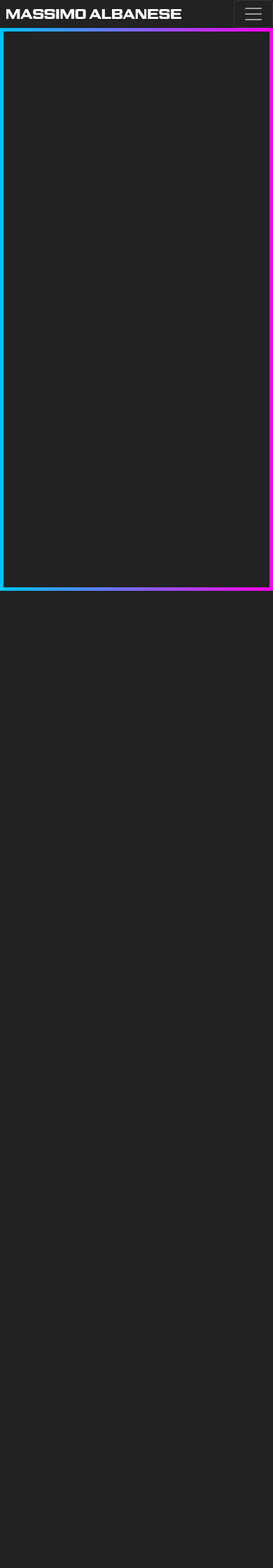
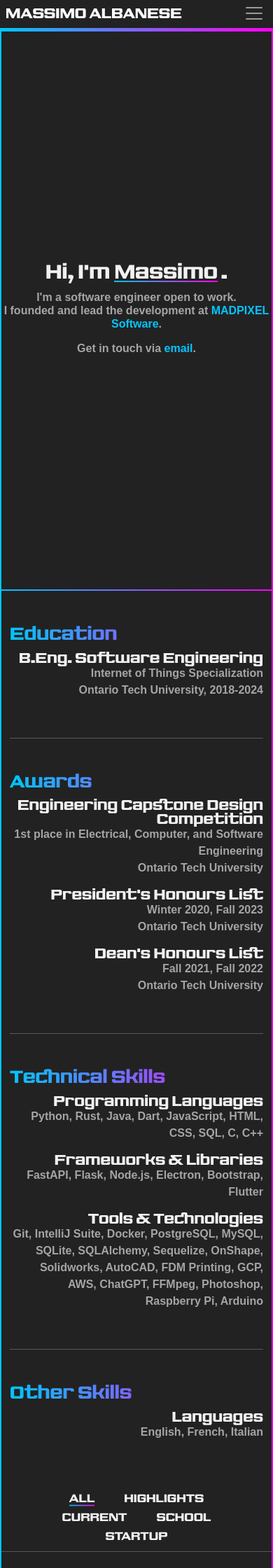
Before and after one commit to madlitch/portfolio, a Python web app: template app/templates/index.html in a window 390 px wide. Shown: the top 2240 px of the page at 70% size. Before the commit the page ends 844 px from the top, so only its background shows below. Run offline with Jinja, Linux system fonts and the light colour scheme; the template is opened without the code that fills it, so the values that code supplies are empty; some web fonts are replaced.

Commit message:
+ updated data + changed to scroll layout + cleaned up some css + mobile only formatting - tabs

```diff
--- a/app/static/stylesheet.css
+++ b/app/static/stylesheet.css
@@ -38,22 +38,16 @@ nav {
     color: #f1f1f1;
 }
 
+.nav-gradient-bar {
+    height: 5px;
+}
+
+#navbar-toggler {
+    border: 0;
+}
+
 .bg-dark {
     background-color: #222222 !important;
-}
-
-.overlay {
-    width: 100%;
-    height: 40px; /* Default height for mobile */
-    /*background-color: #000; !* or any dark color you want *!*/
-}
-
-/* This media query applies for screens larger than 992px in width */
-@media (min-width: 992px) {
-    .overlay {
-        height: auto; /* Allows the div to expand fully on larger screens */
-        /* any other styles you want to apply only on larger screens */
-    }
 }
 
 .gradient-text {
@@ -119,14 +113,75 @@ header .container {
     z-index: 2;
 }
 
+@media (min-width: 577px) {
+    .scroll-snap-container {
+        scroll-padding-top: 45px;
+        overflow-y: scroll;
+        /*scroll-snap-type: y proximity;*/
+        height: calc(100vh);;
+    }
+
+    .filter-container {
+        position: sticky;
+        top: 0;
+        z-index: 1000;
+    }
+
+    .header {
+        padding: 45px 5px 0px 5px;
+        width: 100%;
+        background-image: linear-gradient(90deg, #00C6FF, #FF00F6);
+    }
+
+    .bottom-gradient-line {
+        position: sticky;
+        bottom: 0;
+        left: 0;
+        right: 0;
+        height: 5px;
+        background-image: linear-gradient(90deg, #00C6FF, #FF00F6);
+        z-index: 1000;
+    }
+}
+
+@media (max-width: 577px) {
+    .filter-container {
+        position: sticky;
+        top: 42px;
+        z-index: 1000;
+    }
+
+    .header {
+        padding: 45px 2px 0px 2px;
+        width: 100%;
+        background-image: linear-gradient(90deg, #00C6FF, #FF00F6);
+    }
+
+    .bottom-gradient-line {
+        position: sticky;
+        bottom: 0;
+        left: 0;
+        right: 0;
+        height: 2px;
+        background-image: linear-gradient(90deg, #00C6FF, #FF00F6);
+        z-index: 1000;
+    }
+}
+
+.scroll-snap {
+    scroll-snap-align: start;
+}
+
 header {
-    padding: 0 5px 5px 5px;
+    padding: 45px 5px 0px 5px;
     position: relative;
     /*height: 100vh;*/
-    height: calc(100vh - 40px); /* Adjust based on the height of your filter container */
+    /*height: calc(100vh - 45px); */
     width: 100%;
-    overflow: hidden;
-    object-fit: cover;
+    /*overflow: hidden;*/
+    /*object-fit: cover;*/
+    /*top: 45px;*/
+    background-image: linear-gradient(90deg, #00C6FF, #FF00F6);
 }
 
 .tag {
@@ -172,10 +227,6 @@ a, u {
     background-image: linear-gradient(90deg, #00C6FF, #FF00F6);
 }
 
-.nav-gradient-bar {
-    height: 5px;
-}
-
 .hr-gradient {
     height: 1px;
 }
@@ -202,8 +253,8 @@ nav .nav-item:hover {
 
 .tab {
     width: 100%;
-    height: 100%;
-    overflow-x: hidden;
+    position: relative;
+    min-height: calc(100vh - 45px);
     -webkit-transition: width 0.5s ease-in-out, height 0.5s ease;
 }
 
@@ -245,9 +296,6 @@ nav .navbar-brand {
     font-size: 1rem;
     color: #00C6FF;
 }
-
-/* Existing CSS styles omitted for brevity */
-/* Add your existing styles here, followed by the new styles below */
 
 .navbar-container {
     padding: 0;
@@ -319,17 +367,10 @@ nav .navbar-brand {
     font-weight: 900;
 }
 
-.filter-container {
-    position: sticky;
-    top: 0;
-    z-index: 1000;
+.list-container {
+    min-height: calc(100vh - 50px);
+    /*overflow-y: scroll;*/
 }
-
-.project-list-container {
-    max-height: calc(100vh - 3rem - 45px);
-    overflow-y: auto;
-}
-
 
 .filter-button {
     cursor: pointer;
@@ -337,7 +378,6 @@ nav .navbar-brand {
 }
 
 .cutout-text {
-    /*font-weight: bold;*/
     color: transparent;
     background: linear-gradient(90deg, #00C6FF, #FF00F6);
     -webkit-background-clip: text;
@@ -347,3 +387,17 @@ nav .navbar-brand {
 .grey {
     color: #a5a5a5;
 }
+
+.text-justify {
+    text-align: justify;
+    text-justify: inter-word;
+}
+
+.sentinel {
+    position: absolute;
+    top: 50%; /* Center vertically in the tab */
+    left: 0;
+    width: 100%;
+    height: 1px; /* Minimal height */
+    pointer-events: none; /* Prevents the sentinel from interfering with mouse events */
+}
--- a/app/static/view.js
+++ b/app/static/view.js
@@ -3,19 +3,15 @@ const src = "/static/images/";
 function checkPathAndSwitchTab() {
     const path = window.location.pathname;
     const tab = path.split('/')[1]; // Assuming URL structure is like site.com/tabName
-    switchTab(tab);
+    selectTab(tab);
 }
 
 function switchTab(tab) {
     if (tab === "") {
         tab = "home";
     }
-    const tabs = document.querySelectorAll('.tab');
     const navtabs = document.querySelectorAll('.nav-tab');
 
-    tabs.forEach((tab) => {
-        tab.style.height = '0';
-    });
     navtabs.forEach((navtab) => {
         navtab.classList.remove('transparent-background');
     });
@@ -24,8 +20,14 @@ function switchTab(tab) {
         history.pushState({tab: tab}, '', '/' + tab);
     }
 
-    document.getElementById(tab).style.height = '100%';
     document.getElementById('nav-' + tab).classList.add('transparent-background');
+}
+
+function selectTab(tab) {
+    if (tab === "") {
+        tab = "home";
+    }
+    document.getElementById(tab).scrollIntoView({behavior: "smooth", block: "start"});
 }
 
 window.onpopstate = function (event) {
@@ -65,13 +67,39 @@ async function switchProjects(tag, button) {
 
 }
 
+document.addEventListener('DOMContentLoaded', () => {
+    function intersectionCallback(entries, observer) {
+        entries.forEach(entry => {
+            if (entry.isIntersecting) {
+                console.log(`Center of ${entry.target.parentNode.id} is in the viewport's middle`);
+            }
+        });
+    }
+
+    const viewportHeight = window.innerHeight;
+    const halfViewportHeight = Math.round(viewportHeight / 2);
+    const rootMarginValue = `-${halfViewportHeight}px 0px`;
+
+    const options = {
+        root: null,
+        rootMargin: `${rootMarginValue} 0px 0px`, // Adjusted dynamically
+        threshold: 0.01 // Detect even minor intersections
+    };
+    const observer = new IntersectionObserver(intersectionCallback, options);
+
+    document.querySelectorAll('.tab .sentinel').forEach(sentinel => {
+        observer.observe(sentinel);
+    });
+});
+
+
 function sleep(ms) {
     return new Promise(resolve => setTimeout(resolve, ms));
 }
 
 function start() {
-    document.querySelectorAll('.nav-item').forEach(function(element) {
-        element.addEventListener('click', function(e) {
+    document.querySelectorAll('.nav-item').forEach(function (element) {
+        element.addEventListener('click', function (e) {
             const navbarToggler = document.getElementById('navbar-toggler');
             if (window.getComputedStyle(navbarToggler).display !== 'none') {
                 if (document.querySelector('.navbar-collapse').classList.contains('show')) {
--- a/app/templates/index.html
+++ b/app/templates/index.html
@@ -12,7 +12,7 @@
     <meta name="description" content="Software engineer, entrepreneur, digital artist">
     <link rel="stylesheet" href="/static/stylesheet.css">
 </head>
-<body onload="checkPathAndSwitchTab(); switchProjects('highlight'); start()">
+<body onload="checkPathAndSwitchTab(); switchProjects('highlight'); start();">
 <nav class="navbar navbar-expand-lg navbar-dark bg-dark mx-auto fixed-top" style="display: block; ">
     <div class="container mx-auto"
          style=" padding: 0; background-image: linear-gradient(90deg, #00C6FF, #FF00F6); background-size: 100vw; background-position: center">
@@ -20,7 +20,7 @@
             <span style="font-size: 25px;  font-weight: bold; text-transform: uppercase; font-family: 'The Neue'">Massimo Albanese</span>
         </a>
         <div class="bg-dark d-block d-lg-none position-absolute z-0"
-             style="width: 100vh; top: 0; left: 0; height: 40px"></div>
+             style="width: 100vw; top: 0; left: 0; height: 40px"></div>
         <a href="/" class="d-flex d-lg-none navbar-brand glitch-container z-1" style="padding-left: 8px">
             <span style="font-weight: bold; text-transform: uppercase; font-family: 'The Neue'">Massimo Albanese</span>
         </a>
@@ -31,16 +31,16 @@
         </button>
         <div class="collapse navbar-collapse ms-auto" id="navbarSupportedContent">
             <ul class="navbar-nav">
-                <li id="nav-home" class="transparent-background nav-item nav-tab text-center " onclick="switchTab('')">
+                <li id="nav-home" class="transparent-background nav-item nav-tab text-center " onclick="selectTab('')">
                     <span class="nav-link">HOME</span>
                 </li>
-                <li id="nav-about" class="nav-item nav-tab text-center " onclick="switchTab('about')">
+                <li id="nav-about" class="nav-item nav-tab text-center " onclick="selectTab('about')">
                     <span class="nav-link">ABOUT</span>
                 </li>
-                <li id="nav-projects" class="nav-item nav-tab text-center " onclick="switchTab('projects')">
+                <li id="nav-projects" class="nav-item nav-tab text-center " onclick="selectTab('projects')">
                     <span class="nav-link">PROJECTS</span>
                 </li>
-<!--                <li id="nav-experience" class="nav-item nav-tab text-center " onclick="switchTab('projects')">-->
+<!--                <li id="nav-experience" class="nav-item nav-tab text-center " onclick="selectTab('projects')">-->
 <!--                    <span class="nav-link">EXPERIENCE</span>-->
 <!--                </li>-->
             </ul>
@@ -77,9 +77,9 @@
     </div>
     <div class="nav-gradient-bar"></div>
 </nav>
-<header style="background-image: linear-gradient(90deg, #00C6FF, #FF00F6); top: 40px">
-    <div class="bg-dark text-center h-100 align-middle" style="overflow: hidden">
-        <div id="home" class="tab row g-0 w-100" style="overflow: hidden">
+<div class="header scroll-snap-container">
+    <div class="bg-dark text-center">
+        <div id="home" class="tab row g-0 w-100">
             <div class="row g-0 text-center align-items-center" style="min-height: calc(100vh - 45px)">
                 <div>
                     <div class="mb-2 index-title d-none d-lg-block" style="">
@@ -103,14 +103,15 @@
                             Software</a>.
                     </h6>
                     <div class="my-3"></div>
-                    <h6 class="fw-900 grey">Get in touch via email: <a
-                            href="mailto:massimo@albane.se">massimo@albane.se</a>
+                    <h6 class="fw-900 grey">Get in touch via <a
+                            href="mailto:massimo@albane.se">email</a>.
                     </h6>
                 </div>
             </div>
+            <div class="sentinel"></div>
         </div>
-        <div id="about" class="tab bg-dark text-center w-100 d-inline-block overflow-hidden">
-            <div class="project-list-container align-content-center justify-content-center" style="min-height: calc(100vh - 45px)">
+        <div id="about" class="tab row g-0 w-100">
+            <div class="list-container align-content-center justify-content-center" >
                 <div class="container my-5">
                     <div class="row text-center">
                         <div class="col w-100">
@@ -124,6 +125,7 @@
                             <div class="d-flex align-items-center justify-content-center">
                                 <div class="text-end w-100 my-2">
                                     <h5 class="m-0 lh-1 fw-900 ">B.Eng. Software Engineering</h5>
+                                    <p class="m-0 fw-600 grey text-nowrap">Internet of Things Specialization</p>
                                     <p class="m-0 fw-600 grey text-nowrap">Ontario Tech University, 2018-2024</p>
                                 </div>
                             </div>
@@ -139,24 +141,33 @@
                 </div>
                 <div class="container my-5">
                     <div class="row text-center">
-                        <div class="col w-100">
+                        <div class="col-md w-100">
                             <div class="d-flex align-items-center justify-content-center">
                                 <div class="text-start w-100">
                                     <h2 class="mb-0 text-nowrap cutout-text">Awards</h2>
                                 </div>
                             </div>
                         </div>
-                        <div class="col">
+                        <div class="col-md">
                             <div class="d-flex align-items-center justify-content-center">
-                                <div class="text-end w-100 my-2 text-nowrap">
+                                <div class="text-end w-100 my-2">
+                                    <h5 class="m-0 lh-1 fw-900 ">Engineering Capstone Design Competition</h5>
+                                    <p class="m-0 fw-600 grey">1st place in Electrical, Computer, and Software Engineering</p>
+                                    <p class="m-0 fw-600 grey">Ontario Tech University</p>
+                                </div>
+                            </div>
+                            <div class="d-flex align-items-center justify-content-center">
+                                <div class="text-end w-100 my-2">
                                     <h5 class="m-0 lh-1 fw-900 ">President's Honours List</h5>
                                     <p class="m-0 fw-600 grey">Winter 2020, Fall 2023</p>
+                                    <p class="m-0 fw-600 grey">Ontario Tech University</p>
                                 </div>
                             </div>
                             <div class="d-flex align-items-center justify-content-center">
                                 <div class="text-end w-100 my-2">
                                     <h5 class="m-0 lh-1 fw-900">Dean's Honours List</h5>
                                     <p class="m-0 fw-600 grey">Fall 2021, Fall 2022</p>
+                                    <p class="m-0 fw-600 grey">Ontario Tech University</p>
                                 </div>
                             </div>
                         </div>
@@ -171,30 +182,30 @@
                 </div>
                 <div class="container my-5">
                     <div class="row text-center">
-                        <div class="col">
+                        <div class="col-md">
                             <div class="d-flex align-items-center justify-content-center">
                                 <div class="text-start w-100">
                                     <h2 class="mb-0 text-nowrap cutout-text">Technical Skills</h2>
                                 </div>
                             </div>
                         </div>
-                        <div class="col">
+                        <div class="col-md">
                             <div class="d-flex align-items-center justify-content-center">
-                                <div class="row text-end w-100 my-2">
+                                <div class="text-end w-100 my-2">
                                     <h5 class="m-0 lh-1 fw-900">Programming Languages</h5>
-                                    <p class="m-0 fw-600 grey">Python, Rust, Java, Dart, JavaScript, HTML, CSS, C++, SQL</p>
+                                    <p class="m-0 fw-600 grey">Python, Rust, Java, Dart, JavaScript, HTML, CSS, SQL, C, C++</p>
                                 </div>
                             </div>
                             <div class="d-flex align-items-center justify-content-center">
-                                <div class="row text-end w-100 my-2">
+                                <div class="text-end w-100 my-2">
                                     <h5 class="m-0 lh-1 fw-900">Frameworks & Libraries</h5>
                                     <p class="m-0 fw-600 grey">FastAPI, Flask, Node.js, Electron, Bootstrap, Flutter</p>
                                 </div>
                             </div>
                             <div class="d-flex align-items-center justify-content-center">
-                                <div class="row text-end w-100 my-2">
+                                <div class="text-end w-100 my-2">
                                     <h5 class="m-0 lh-1 fw-900">Tools & Technologies</h5>
-                                    <p class="m-0 fw-600 grey">Git, IntelliJ Suite, Docker, SQLAlchemy, Sequelize, OnShape, Solidworks, AutoCAD, FDM Printing, GCP, AWS, ChatGPT, FFMpeg, Photoshop, Raspberry Pi, Arduino</p>
+                                    <p class="m-0 fw-600 grey">Git, IntelliJ Suite, Docker, PostgreSQL, MySQL, SQLite, SQLAlchemy, Sequelize, OnShape, Solidworks, AutoCAD, FDM Printing, GCP, AWS, ChatGPT, FFMpeg, Photoshop, Raspberry Pi, Arduino</p>
                                 </div>
                             </div>
                         </div>
@@ -209,14 +220,14 @@
                 </div>
                 <div class="container my-5">
                     <div class="row text-center">
-                        <div class="col w-100">
+                        <div class="col-md w-100">
                             <div class="d-flex align-items-center justify-content-center">
                                 <div class="text-start w-100">
                                     <h2 class="mb-0 text-nowrap cutout-text">Other Skills</h2>
                                 </div>
                             </div>
                         </div>
-                        <div class="col">
+                        <div class="col-md">
                             <div class="d-flex align-items-center justify-content-center">
                                 <div class="text-end w-100 my-2">
                                     <h5 class="m-0 lh-1 fw-900 ">Languages</h5>
@@ -226,58 +237,51 @@
                         </div>
                     </div>
                 </div>
-                <div class="container my-5">
-                    <div class="">
-                        <div class="">
-                            <hr>
             </div>
+            <div class="sentinel"></div>
         </div>
-                </div>
-            </div>
-        </div>
-        <div id="projects" class="tab bg-dark text-center w-100 d-inline-block overflow-hidden">
         <div class="filter-container bg-dark">
             <div class="d-flex align-items-center align-text-bottom justify-content-center">
-                    <div class="text-center bg-dark">
+                <div class="text-center bg-dark lh-1" style="scale: 0.8">
                     <div class="d-inline-block mx-4 filter-button"
                          onclick="switchProjects('all')">
-                            <h5 class="m-0 p-0 bg-dark" style="line-height: 1">ALL</h5>
+                        <h5 class="m-0 p-0 bg-dark">ALL</h5>
                         <div class="underline-highlight all"></div>
                     </div>
                     <div class="d-inline-block mx-4 filter-button"
                          onclick="switchProjects('highlight')">
-                            <h5 class="m-0 p-0 bg-dark" style="line-height: 1">HIGHLIGHTS</h5>
+                        <h5 class="m-0 p-0 bg-dark">HIGHLIGHTS</h5>
                         <div class="underline-highlight zero-width highlight"></div>
                     </div>
                     <div class="d-inline-block mx-4 filter-button"
                          onclick="switchProjects('current')">
-                            <h5 class="m-0 p-0 bg-dark" style="line-height: 1">CURRENT</h5>
+                        <h5 class="m-0 p-0 bg-dark">CURRENT</h5>
                         <div class="underline-highlight zero-width current"></div>
                     </div>
                     <div class="d-inline-block mx-4 filter-button"
                          onclick="switchProjects('school')">
-                            <h5 class="m-0 p-0 bg-dark" style="line-height: 1">SCHOOL</h5>
+                        <h5 class="m-0 p-0 bg-dark">SCHOOL</h5>
                         <div class="underline-highlight zero-width school"></div>
                     </div>
                     <div class="d-inline-block mx-4 filter-button"
                          onclick="switchProjects('startup')">
-                            <h5 class="m-0 p-0 bg-dark" style="line-height: 1">STARTUP</h5>
+                        <h5 class="m-0 p-0 bg-dark">STARTUP</h5>
                         <div class="underline-highlight zero-width startup"></div>
                     </div>
                 </div>
             </div>
-                <hr>
+            <hr class="m-0">
         </div>
-            <div class="project-list-container">
-                <div class="">
+        <div id="projects" class="tab bg-dark text-center w-100 d-inline-block">
+            <div class="list-container" style="min-height: calc(100vh - 45px)">
                 {% for project in projects %}
                 <div class="project {{ project.tags | join(' ') }}">
                     <div class="container my-5">
                         <div class="row text-center">
-                                <div class="col w-100">
+                            <div class="col-md w-100">
                                 <div class="d-flex align-items-center justify-content-center h-100">
                                     <div class="text-start w-100">
-                                            <h2 class="mb-0 text-nowrap cutout-text">{{ project.title }}</h2>
+                                        <h2 class="mb-0 cutout-text">{{ project.title }}</h2>
                                         <div class="fw-900">
                                             <h6 class="fw-900">{{ project.subtitle }}, {{ project.year }}</h6>
                                             <div>
@@ -302,14 +306,14 @@
                                     </div>
                                 </div>
                             </div>
-                                <div class="col w-100">
+                            <div class="col-md w-100">
                                 <div class="d-flex align-items-center justify-content-center">
                                     <div class="text-end w-100">
                                         <div class="">
-                                                <div class="d-flex align-items-start justify-content-start text-start fw-600">
+                                            <div class="d-flex align-items-start justify-content-start text-start fw-600 ">
                                                 <ul>
                                                     {% for point in project.bulletpoints %}
-                                                        <li>{{ point }}</li>
+                                                    <li class="my-1"  style="font-size: 0.9em">{{ point }}</li>
                                                     {% endfor %}
                                                 </ul>
                                             </div>
@@ -329,10 +333,11 @@
                 </div>
                 {% endfor %}
             </div>
+            <div class="sentinel"></div>
         </div>
     </div>
 </div>
-</header>
+<div class="bottom-gradient-line"></div>
 <svg xmlns="http://www.w3.org/2000/svg" width="0" height="0" style="display: none" aria-hidden="true">
     <symbol id="link-svg" viewBox="0 0 24 24">
         <path d="M21 13v10h-21v-19h12v2h-10v15h17v-8h2zm3-12h-10.988l4.035 4-6.977 7.07 2.828 2.828 6.977-7.07 4.125 4.172v-11z"/>
```
Also changed, not shown: app/static/projects.json (+27 -10 lines). Lines whose indentation alone changed are shown as unchanged.
